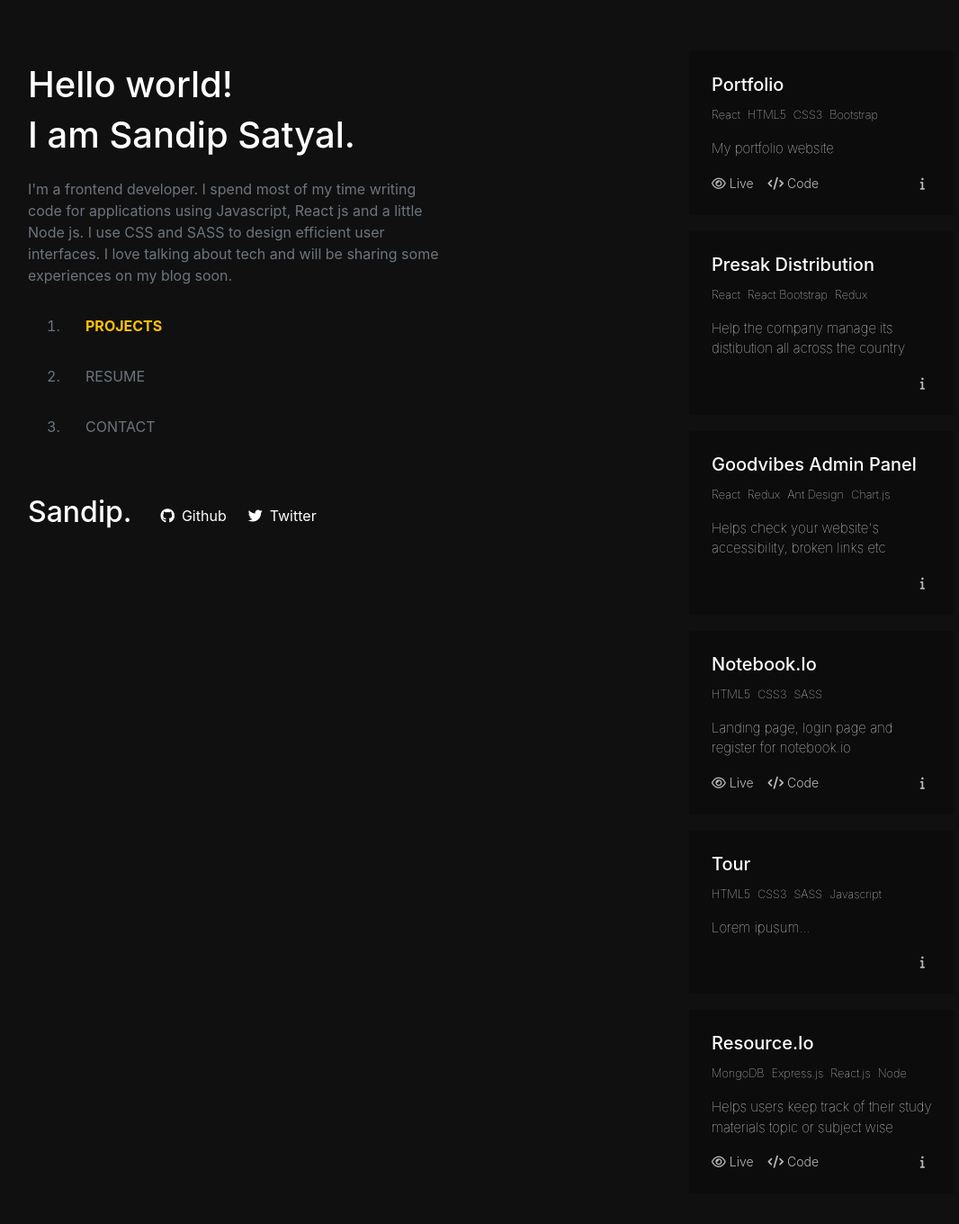
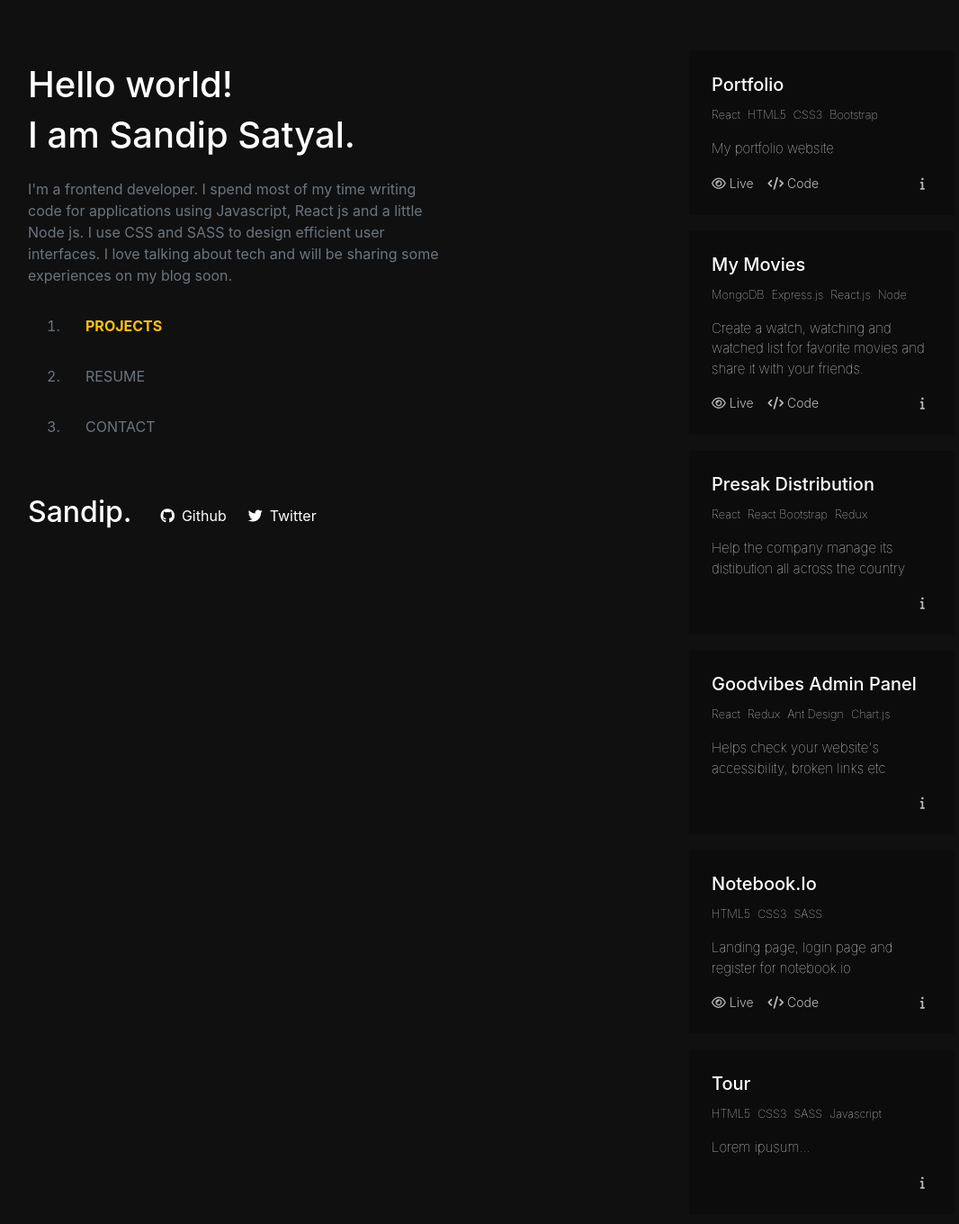
Before and after one commit to Sandip-Z/portfolio, a React (Create React App) app: page / in a window 1280 px wide. Shown: the top 1360 px of the page at 90% size, without its empty margins (54-1120 px from the left). Built offline with nearby package versions, Linux system fonts and the light colour scheme.

Commit message:
[add] project movie in works file

```diff
--- a/src/content/works.js
+++ b/src/content/works.js
@@ -6,6 +6,16 @@ export const works = [
     technology: ["React", "HTML5", "CSS3", "Bootstrap"],
     code: "https://github.com/Sandip-Z/portfolio",
     live: "http://www.sandipsatyal.com.np",
+    detail: true,
+  },
+  {
+    id: 5,
+    title: "My Movies",
+    description:
+      "Create a watch, watching and watched list for favorite movies and share it with your friends.",
+    technology: ["MongoDB", "Express.js", "React.js", "Node"],
+    code: "https://github.com/Sandip-Z/notebook.io_landing_page",
+    live: "s",
     detail: true,
   },
   {
@@ -47,16 +57,6 @@ export const works = [
     live: "",
     detail: true,
   },
-  {
-    id: 5,
-    title: "Resource.io",
-    description:
-      "Helps users keep track of their study materials topic or subject wise",
-    technology: ["MongoDB", "Express.js", "React.js", "Node"],
-    code: "https://github.com/Sandip-Z/notebook.io_landing_page",
-    live: "s",
-    detail: true,
-  },
   // {
   //   id: 6,
   //   title: "Tour",
```
